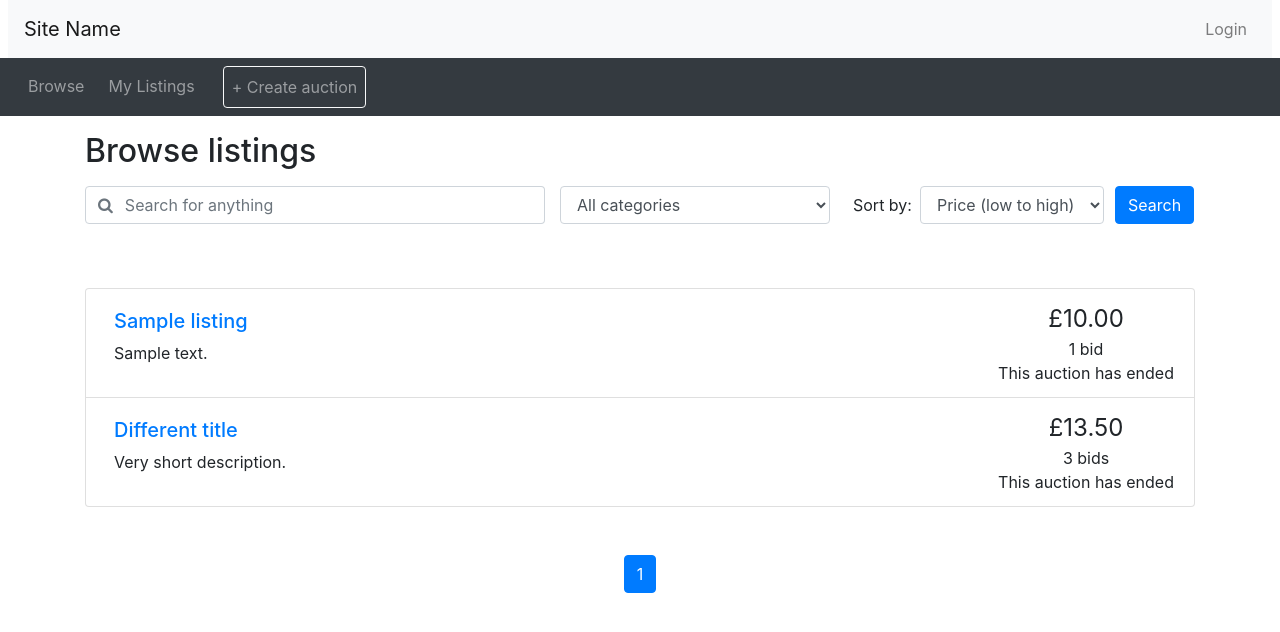
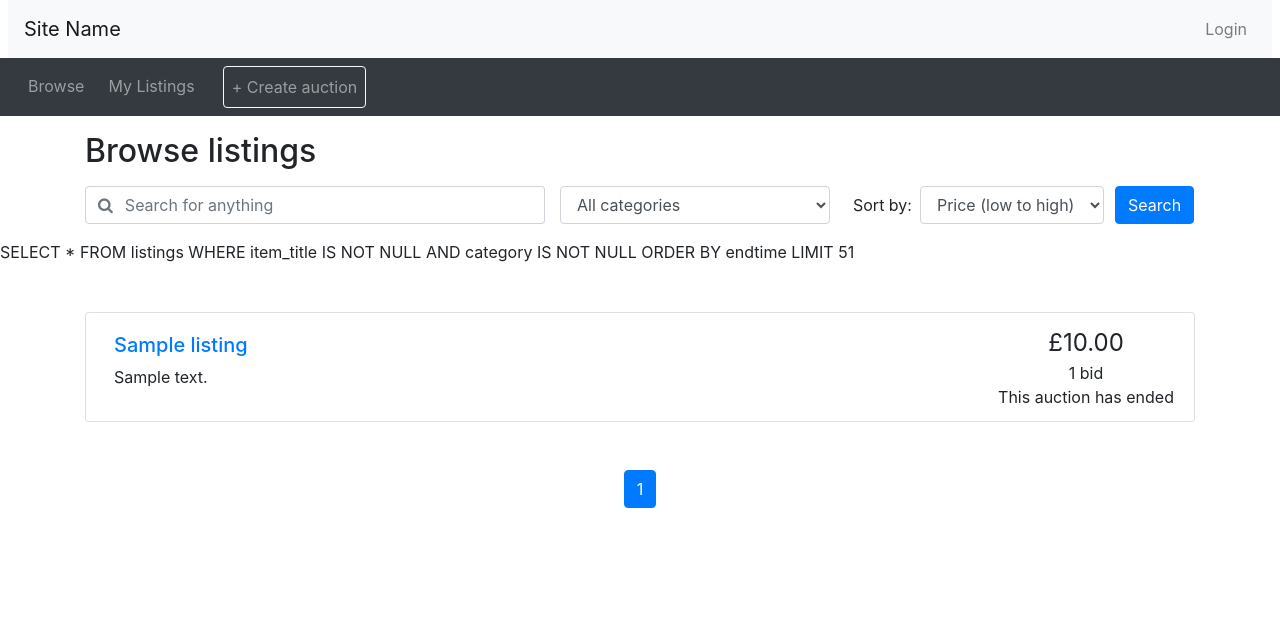
Before and after one commit to COMP0022/Group-Project, a PHP site: page /browse.php in a window 1280 px wide. Shown: the top 632 px of the page. Run offline with PHP 8.4, Linux system fonts and the light colour scheme; tables that the repository leaves empty or names only in its code hold one stand-in row (values such as "Sample post").

Commit message:
Update browse.php

```diff
--- a/auction/browse.php
+++ b/auction/browse.php
@@ -57,6 +57,7 @@
 
 <?php
   // Retrieve these from the URL
+  $results_per_page = 5;
   if (!isset($_GET['keyword']))
   {
 	   $query = "SELECT * FROM listings WHERE item_title IS NOT NULL";
@@ -72,7 +73,7 @@
   	}
   	else
     {
-  	   $query = "SELECT * FROM listings WHERE item_title = '$keyword'";
+  	   $query = "SELECT * FROM listings WHERE item_title LIKE '%$keyword%'";
   	}
   }
 
@@ -98,28 +99,15 @@
   if (!isset($_GET['order_by']))
   {
   // TODO: Define behavior if an order_by value has not been specified.
-	  $query .= " ORDER BY endtime";
+	  $query .= " ORDER BY endtime LIMIT $results_per_page";
   }
-  else
+	else
   {
-    $query .= " ORDER BY startprice";
+    $query .= " ORDER BY startprice LIMIT $results_per_page";
   }
 
-  if (!isset($_GET['page']))
-  {
-    $curr_page = 1;
-  }
-  else
-  {
-    $curr_page = $_GET['page'];
-  }
-
+	echo $query;
 	include 'opendb.php';
-	$result = mysqli_query($connection, $query)
-			or die('Error making select users query');
-	  /* TODO: Use above values to construct a query. Use this query to
-		 retrieve data from the database. (If there is no form data entered,
-		 decide on appropriate default value/default query to make. */
 
 	$tmp = explode(" ",$query);
 	$tmp[1] = "COUNT(*)";
@@ -130,9 +118,26 @@
 
 	$row = mysqli_fetch_array($num_result);
 
-	$num_results = $row[0]; // TODO: Calculate me for real
-	$results_per_page = 10;
+	$num_results = $row[0];
+	echo $num_results;
 	$max_page = ceil($num_results / $results_per_page);
+	if (!isset($_GET['page']))
+	  {
+		$curr_page = 1;
+	  }
+	else
+	{
+		if ($_GET['page'] == 1)
+		{
+			$curr_page = 1;
+		}
+		else
+		{
+			$curr_page = $_GET['page'];
+			$offset = ($curr_page*$results_per_page)-$results_per_page;
+			$query .= " OFFSET $offset";
+		}
+	}
 ?>
 
 <div class="container mt-5">
@@ -147,37 +152,38 @@
 
 <?php
 
+	$result = mysqli_query($connection, $query)
+		or die('Error making select users query');
+
 	while ($row = mysqli_fetch_array($result))
 	{
 		//Will need to have something for if there haven't been any bids
 
-		$top_bid_query = "SELECT MAX(bidprice) FROM bids WHERE listing_id = {$row['listing_id']}";
+
 		$count_bid_query = "SELECT COUNT(*) FROM bids WHERE listing_id = {$row['listing_id']}";
-
-		$top_bid_result = mysqli_query($connection, $top_bid_query)
-			or die('Error making top bid query');
 
 		$count_bid_result = mysqli_query($connection, $count_bid_query)
 			or die('Error making top bid query');
 
-		$top_bid = mysqli_fetch_array($top_bid_result);
 		$bid_count = mysqli_fetch_array($count_bid_result);
 
-		print_listing_li($row['listing_id'], $row['item_title'], $row['itemdescription'], $top_bid[0], $bid_count[0], date_create($row['endtime']));
+		if ($bid_count[0] == 0) {
+			print_listing_li($row['listing_id'], $row['item_title'], $row['itemdescription'], $row['startprice'], $bid_count[0], date_create($row['endtime']));
+		}
+		else {
+			$top_bid_query = "SELECT MAX(bidprice) FROM bids WHERE listing_id = {$row['listing_id']}";
+
+			$top_bid_result = mysqli_query($connection, $top_bid_query)
+				or die('Error making top bid query');
+
+			$top_bid = mysqli_fetch_array($top_bid_result);
+
+			print_listing_li($row['listing_id'], $row['item_title'], $row['itemdescription'], $top_bid[0], $bid_count[0], date_create($row['endtime']));
+
+		}
 
 	}
 
-  // Demonstration of what listings will look like using dummy data.
-  // This uses a function defined in utilities.php
-
-  $item_id = "516";
-  $title = "Different title";
-  $description = "Very short description.";
-  $current_price = 13.50;
-  $num_bids = 3;
-  $end_date = new DateTime('2020-10-04T00:00:00');
-
-  print_listing_li($item_id, $title, $description, $current_price, $num_bids, $end_date);
 ?>
 
 </ul>
```
